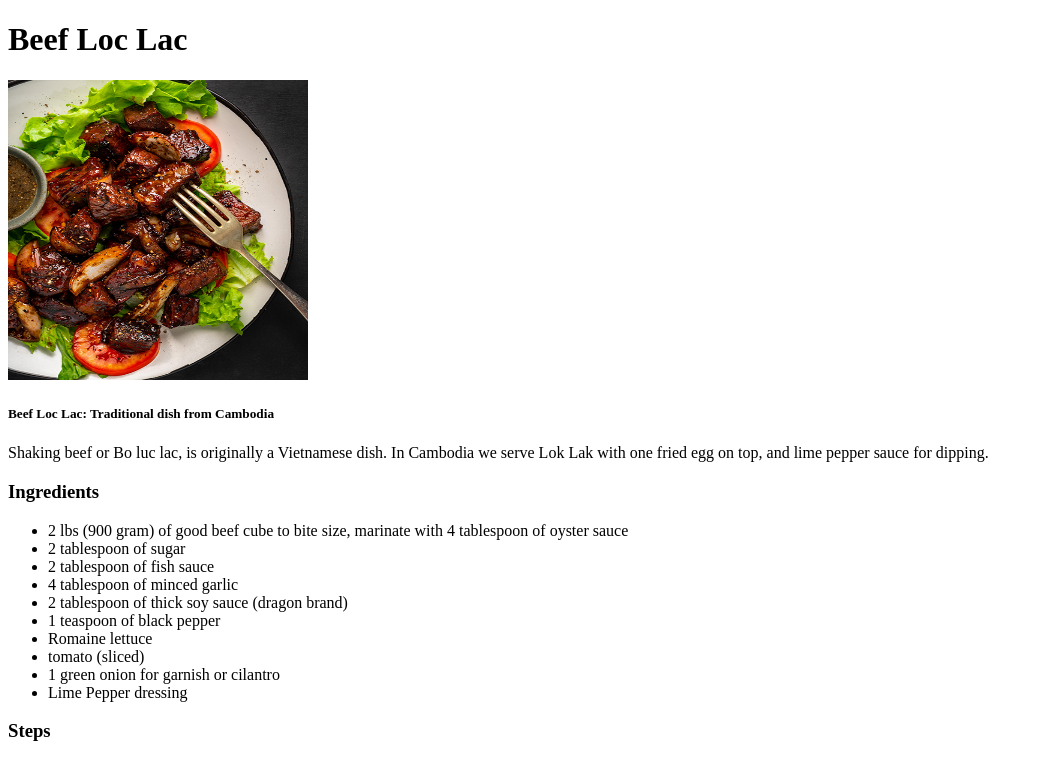
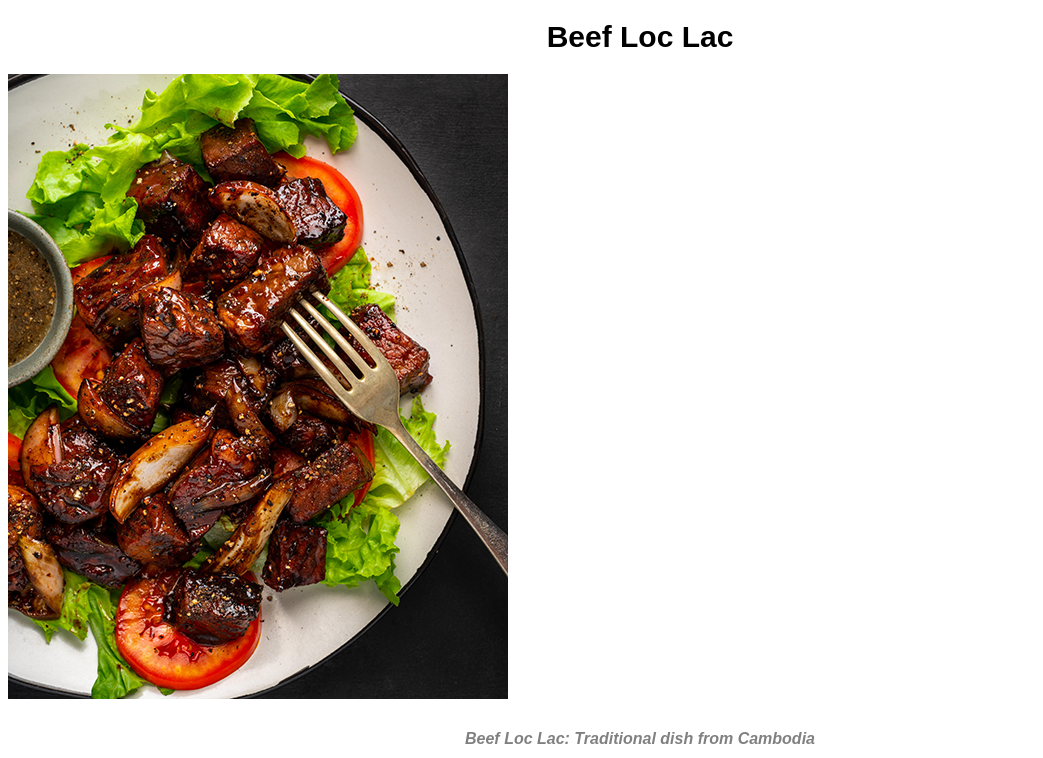
Before and after one commit to annalewke/odin-recipes, a plain HTML site: page recipes/loclac.html in a window 1280 px wide. Shown: the top 758 px of the page, without its empty margins (0-1043 px from the left). Drawn offline with Linux system fonts and the light colour scheme.

Commit message:
Add styles, style.css and update READ.md

```diff
--- a/recipes/loclac.html
+++ b/recipes/loclac.html
@@ -3,14 +3,15 @@
 <head>
     <meta charset="UTF-8">
     <title>Beef Loc Lac</title>
+    <link rel="stylesheet" href="../style.css" />
 </head>
 <body>
-    <h1>Beef Loc Lac</h1>
-    <img src="../images/Cambodian-pepper-beef4.jpg" alt="Beef loc lac" height="300" width="300">
+    <h1 class="rec-h1">Beef Loc Lac</h1>
+    <img class="rec-img" src="../images/Cambodian-pepper-beef4.jpg" alt="Beef loc lac" height="auto" width="auto">
     <h5>Beef Loc Lac: Traditional dish from Cambodia</h5>
-    <p>Shaking beef or Bo luc lac, is originally a Vietnamese dish. In Cambodia we serve Lok Lak with one fried egg on top, and lime pepper sauce for dipping.</p>
+    <p class="rec-desc">Shaking beef or Bo luc lac, is originally a Vietnamese dish. In Cambodia we serve Lok Lak with one fried egg on top, and lime pepper sauce for dipping.</p>
     <h3>Ingredients</h3>
-    <ul>
+    <ul class="rec-ing">
         <li>2 lbs (900 gram) of good beef cube to bite size, marinate with 4 tablespoon of oyster sauce</li>
         <li>2 tablespoon of sugar</li>
         <li>2 tablespoon of fish sauce</li>
@@ -23,12 +24,13 @@
         <li>Lime Pepper dressing</li>
     </ul>
     <h3>Steps</h3>
-    <ol>
+    <ol class="rec-step">
         <li>Marinate the meat with the above ingredients for at least 2 hours to give flavor to the meat</li>
         <li>When ready to cook heat 2 T of oil in a fry pan until hot then add marinated beef cook until the meat no longer pink to medium rare or well done up to you.</li>
         <li>Turn the heat off and let the meat rest for 5 minutes before put it on the bed of lettuce and sliced tomato.</li>
         <li>Garnish with cilantro or green onion.</li>
         <li>Serve with rice. Share and enjoy!</li>
     </ol>
+    <a class="link-home" href="../index.html">Home</a>
 </body>
 </html>
--- /dev/null
+++ b/style.css
@@ -0,0 +1,63 @@
+* {
+    font-family: Arial, Helvetica, sans-serif;
+    color: black;
+}
+
+p {
+    font-size: 14px;
+    color: grey;
+    text-align: center;
+}
+
+#top-link {
+    color: rgb(45, 47, 194);
+}
+
+h1 {
+    font-size: 30px;
+    font-weight: 600;
+    text-align: center;
+}
+
+.list {
+    font-size: 20px;
+    text-align: center;
+    list-style-type: none;
+    padding: 0;
+}
+
+.rec-h1 {
+    text-decoration: wavy;
+}
+
+.rec-img {
+    height: 300;
+    width: auto;
+}
+
+h5 {
+    font-size: 16px;
+    font-style: italic;
+    color: gray;
+    text-align: center;
+}
+
+.rec-desc {
+    font-size: 18px;
+    text-align: center;
+}
+
+h3 {
+    font-size: 20px;
+}
+
+.rec-ing,
+.rec-step {
+    font-size: 18px;
+    color: rgb(61, 61, 61);
+}
+
+.link-home {
+    text-decoration: underline;
+    color: rgb(175, 97, 33);
+}
```
Also changed, not shown: index.html (+3 -1 lines), recipes/pansit.html (+7 -5 lines), recipes/ramen.html (+7 -5 lines), 1 other file.
